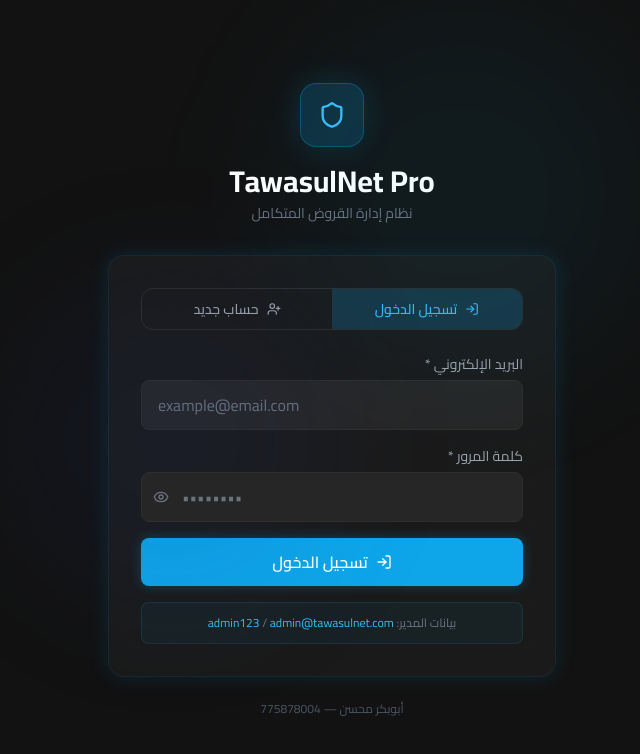
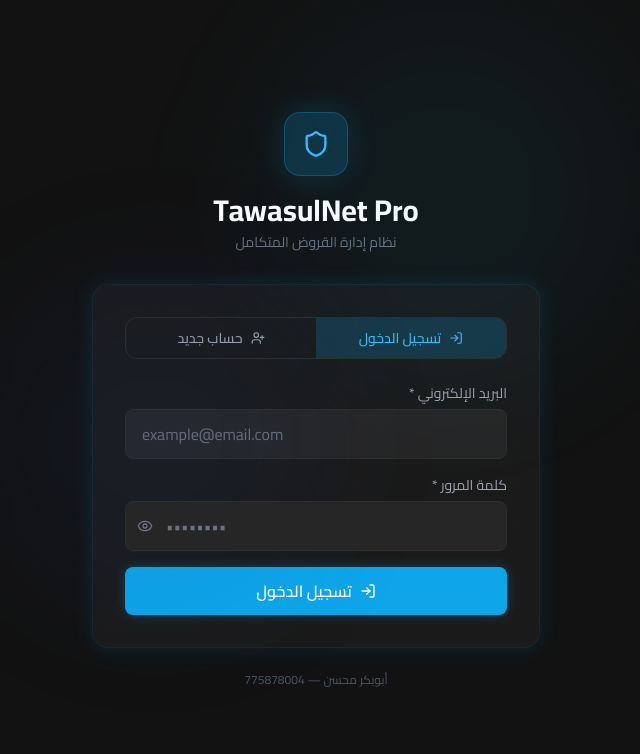
Before and after one commit to abubakr775878004-del/TawasulNetPro, a React (Vite) app: page / in a window 1280 px wide. Shown: the top 754 px of the page, without its empty margins (493-1133 px from the left). Built offline with nearby package versions, Linux system fonts and the light colour scheme.

Commit message:
Update LoginPage.tsx

```diff
--- a/src/pages/LoginPage.tsx
+++ b/src/pages/LoginPage.tsx
@@ -1,4 +1,4 @@
-import { useState } from 'react';
+import { useState, useEffect } from 'react';
 import { Eye, EyeOff, LogIn, UserPlus, Shield } from 'lucide-react';
 import { login, register } from '@/lib/auth';
 import { APP_NAME, OWNER_NAME, CONTACT_PHONE } from '@/constants';
@@ -8,6 +8,8 @@
 interface LoginPageProps {
   onLogin: (user: User) => void;
 }
+
+const LAST_EMAIL_KEY = 'tawasulnet_last_email';
 
 const LoginPage = ({ onLogin }: LoginPageProps) => {
   const [mode, setMode] = useState<'login' | 'register'>('login');
@@ -19,6 +21,14 @@
     email: '',
     password: '',
   });
+
+  // استرجاع آخر إيميل تم حفظه تلقائياً عند فتح الصفحة
+  useEffect(() => {
+    const savedEmail = localStorage.getItem(LAST_EMAIL_KEY);
+    if (savedEmail) {
+      setForm((prev) => ({ ...prev, email: savedEmail }));
+    }
+  }, []);
 
   const handleChange = (e: React.ChangeEvent<HTMLInputElement>) => {
     setForm((prev) => ({ ...prev, [e.target.name]: e.target.value }));
@@ -32,6 +42,8 @@
       if (mode === 'login') {
         const result = login(form.email, form.password);
         if (result.success && result.user) {
+          // حفظ الإيميل تلقائياً في المتصفح لاستخدامه لاحقاً
+          localStorage.setItem(LAST_EMAIL_KEY, form.email.trim());
           toast.success('تم تسجيل الدخول بنجاح');
           onLogin(result.user);
         } else {
@@ -45,8 +57,9 @@
         }
         const result = register(form.name, form.email, form.password);
         if (result.success && result.user) {
-          toast.success('تم إنشاء الحساب بنجاح');
-          onLogin(result.user);
+          localStorage.setItem(LAST_EMAIL_KEY, form.email.trim());
+          toast.success('تم إنشاء الحساب بنجاح، بانتظار موافقة المدير');
+          setMode('login');
         } else {
           toast.error(result.error || 'فشل إنشاء الحساب');
         }
@@ -178,14 +191,6 @@
                 )}
               </button>
             </form>
-
-            {mode === 'login' && (
-              <div className="mt-4 p-3 rounded-lg bg-sky-500/5 border border-sky-500/15">
-                <p className="text-gray-500 text-xs text-center">
-                  بيانات المدير: <span className="text-sky-400" dir="ltr">admin@tawasulnet.com</span> / <span className="text-sky-400">admin123</span>
-                </p>
-              </div>
-            )}
           </div>
 
           {/* Footer info */}
```
